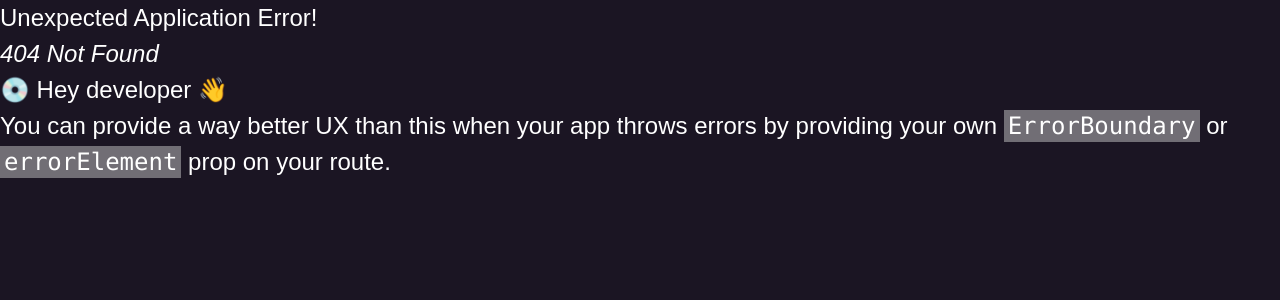
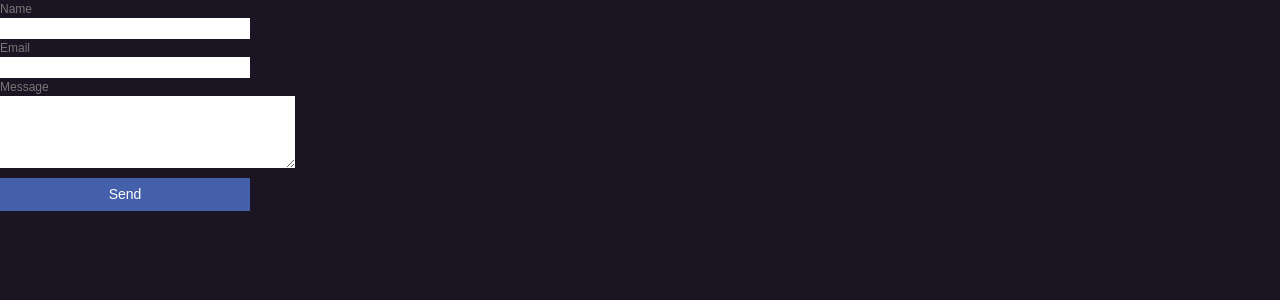
Before and after one commit to Isarok/ChatBot_EmplaeteConTalento, a React (Vite) app: page /ContactPage in a window 1280 px wide. Before the commit this address had no page. Shown: the top 300 px of the page. Built offline with nearby package versions, Linux system fonts and the light colour scheme.

Commit message:
working on mails

```diff
--- /dev/null
+++ b/src/Pages/ContactPage/index.tsx
@@ -0,0 +1,11 @@
+import Contact  from '../../Components/Contact'
+
+const ContactPage = () => {
+  return (
+    <div>
+      <Contact />
+    </div>
+  )
+}
+
+export default ContactPage
--- a/src/Router/router.tsx
+++ b/src/Router/router.tsx
@@ -2,6 +2,7 @@ import { createBrowserRouter } from "react-router-dom";
 import Home  from "../Pages/Home";
 import GameCard from "../Pages/GameCard";
 import GameMillonaire from "../Pages/GameMillonaire";
+import ContactPage from "../Pages/ContactPage";
 import '../index.css';
 
 export const router = createBrowserRouter([
@@ -17,6 +18,10 @@ export const router = createBrowserRouter([
             {
                 path: "/GameMillonaire",
                 element: <GameMillonaire />,
+            },
+            {
+                path: "/ContactPage",
+                element: <ContactPage />,
             }
 
 
```
